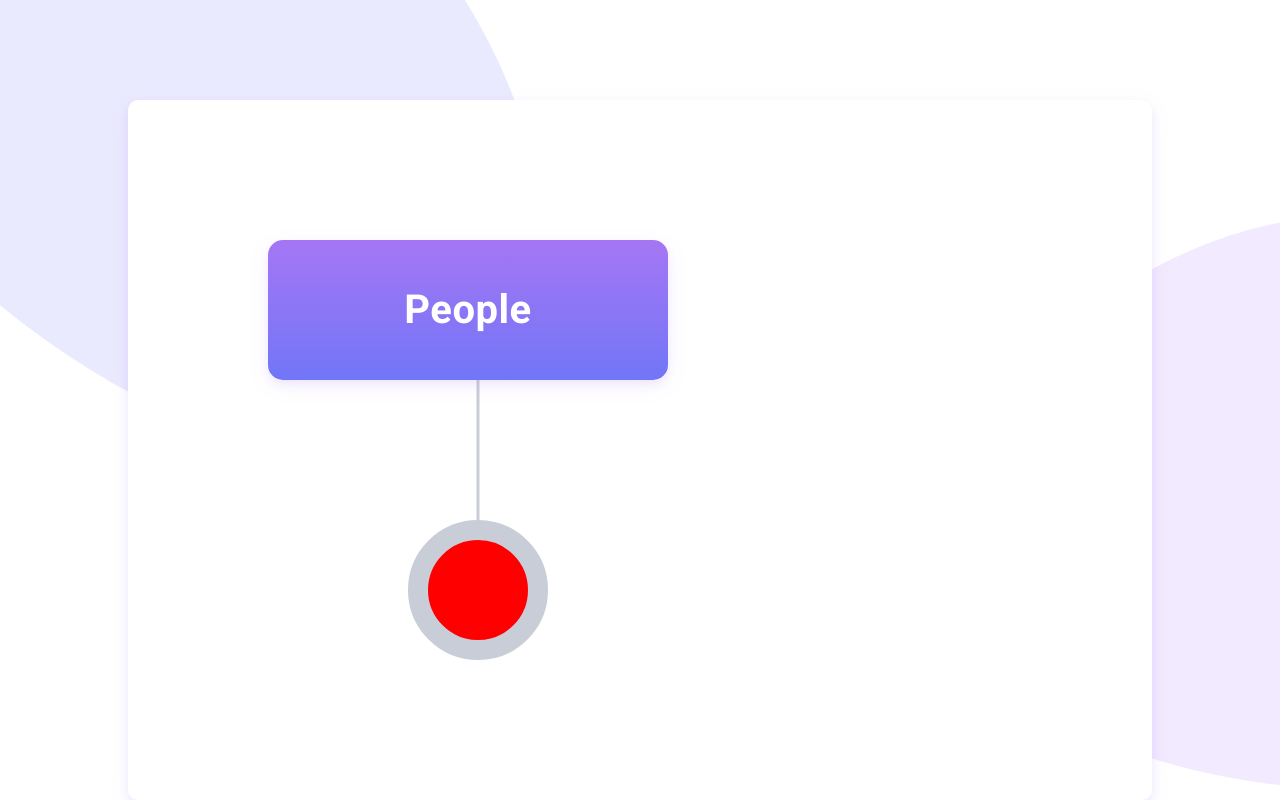
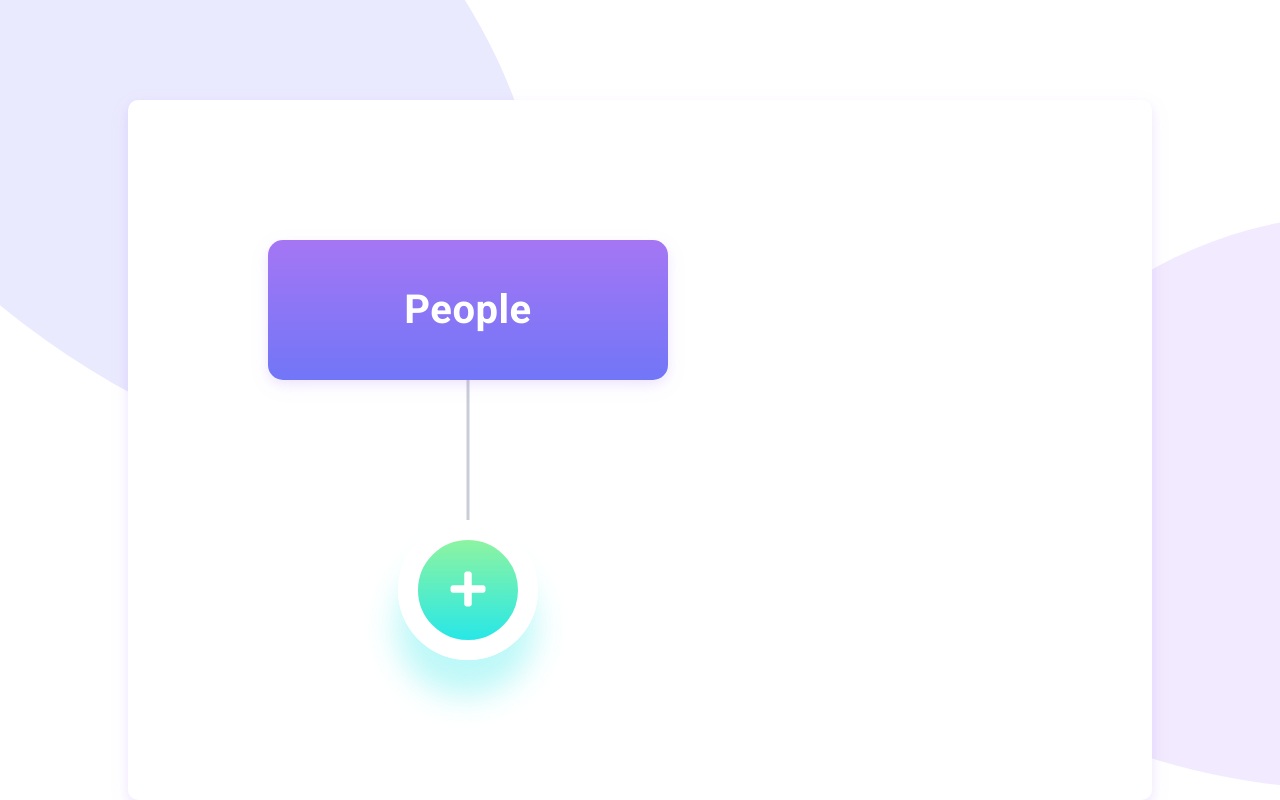
Before and after one commit to Misiek40k/react-hype-view, a React (Create React App) app: page / in a window 1280 px wide. Shown: the part 636-1436 px from the top of the page. Built offline with nearby package versions, Linux system fonts and the light colour scheme.

Commit message:
Add Button success

```diff
--- /dev/null
+++ b/src/components/common/Button/Button.js
@@ -0,0 +1,21 @@
+import React from 'react';
+import PropTypes from 'prop-types';
+
+import Icon from '../Icon/Icon';
+
+import styles from './Button.module.scss';
+
+const Button = ({ variant = '', name }) => (
+  <button
+    className={styles.component + variant.split(' ').map(name => ' ' + (styles[name] || name)).join('')}
+  >
+    <Icon name={name} />
+  </button>
+);
+
+Button.propTypes = {
+  variant: PropTypes.string,
+  name: PropTypes.string,
+};
+
+export default Button;
--- /dev/null
+++ b/src/components/common/Button/Button.module.scss
@@ -0,0 +1,34 @@
+@import "../../../styles/settings.scss";
+
+.component {
+  border: none;
+  border-radius: 50%;
+  color: $color-light;
+  position: relative;
+
+  &.large {
+    width: $base-unit * 7;
+    height: $base-unit * 7;
+    border: $base-unit solid $color-light;
+    font-size: $base-unit * 2;
+    margin-left: $base-unit * 6.5;
+
+    @include p-el("before") {
+      top: -$base-unit * 11;
+      height: $base-unit * 10;
+      width: $base-unit * 0.15;
+    }
+  }
+
+  &.success {
+    background: linear-gradient(to bottom, $color-success-light, $color-success-dark);
+    @extend%success-shadow;
+
+    @include p-el("before") {
+      left: 50%;
+      display: inline-block;
+      background: $color-border;
+      transform: translateX(-50%);
+    }
+  }
+}
--- a/src/components/common/SectionHeader/SectionHeader.module.scss
+++ b/src/components/common/SectionHeader/SectionHeader.module.scss
@@ -6,12 +6,12 @@
   background: linear-gradient(to bottom, $color-primary, $color-secondary);
   margin-bottom: $base-unit * 7;
   padding: $base-unit * 2.5 $base-unit * 10;
-  width: 40%;
+  width: $base-unit * 10;
   border-radius: $base-unit * 0.75;
   color: $color-light;
   font-family: $font-header;
   font-size: $base-unit * 2;
   line-height: 1;
-  z-index: 1;
+  z-index: 2;
   @extend%primary-shadow;
 }
--- a/src/components/features/AddSection/AddSection.js
+++ /dev/null
@@ -1,13 +0,0 @@
-import React from 'react';
-
-import styles from './AddSection.module.scss';
-
-const AddSection = () => {
-  return (
-    <div className={styles.component}>
-
-    </div>
-  );
-};
-
-export default AddSection;
--- a/src/components/features/AddSection/AddSection.module.scss
+++ /dev/null
@@ -1,23 +0,0 @@
-@import "../../../styles/settings.scss";
-
-.component {
-  position: relative;
-  width: $base-unit * 7;
-  height: $base-unit * 7;
-  padding: $base-unit;
-  border: $base-unit solid $color-border;
-  border-radius: 50%;
-  background-color: red;
-  margin-left: $base-unit * 7;
-
-  @include p-el("before") {
-    left: 50%;
-    top: -$base-unit * 10;
-    display: inline-block;
-    background: $color-border;
-    height: $base-unit * 10;
-    width: $base-unit * 0.15;
-    transform: translateX(-50%);
-    z-index: 0;
-  }
-}
--- a/src/components/layout/ContentContainer/ContentContainer.js
+++ b/src/components/layout/ContentContainer/ContentContainer.js
@@ -2,7 +2,7 @@ import React from 'react';
 import { settings } from '../../../data/dataStore';
 
 import SectionHeader from '../../common/SectionHeader/SectionHeader';
-import AddSection from '../../features/AddSection/AddSection';
+import Button from '../../common/Button/Button';
 
 import styles from './ContentContainer.module.scss';
 
@@ -13,7 +13,7 @@ const ContentContainer = () => {
   return (
     <section className={styles.component}>
       <SectionHeader name={data.title} />
-      <AddSection/>
+      <Button variant='large success' name='plus' />
     </section>
   );
 };
--- a/src/styles/settings.scss
+++ b/src/styles/settings.scss
@@ -42,6 +42,10 @@ $br-desktop: 1200px;
     0 $base-unit * 0.3 $base-unit 0 rgba(165, 118, 244, 0.1);
 }
 
+%success-shadow {
+  box-shadow: -$base-unit * 0.1 $base-unit * 1.8 $base-unit * 1.8 -$base-unit * 0.25 rgba(40, 231, 231, 0.3);
+}
+
 //fadeIn animation
 
 @keyframes fadeIn {
```
